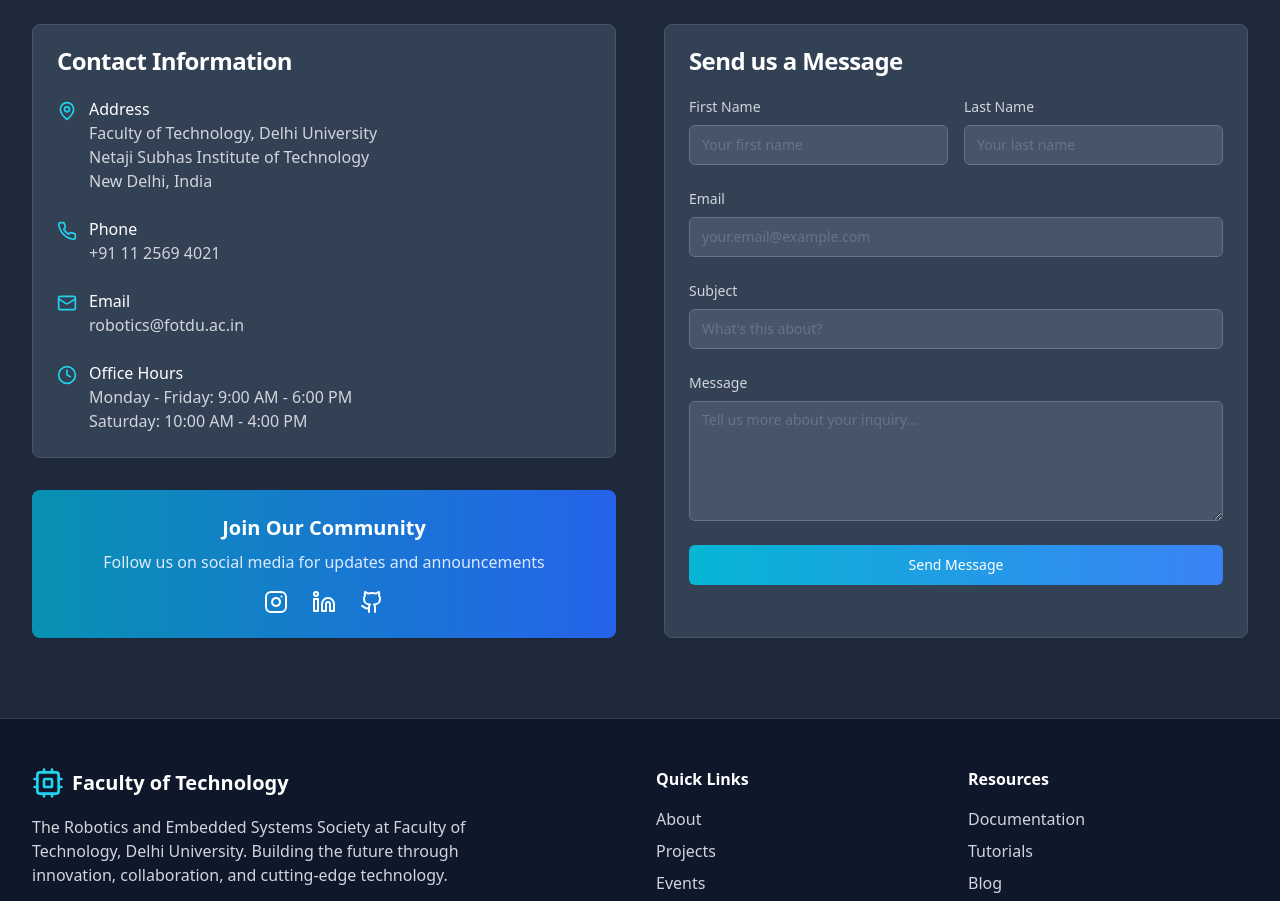
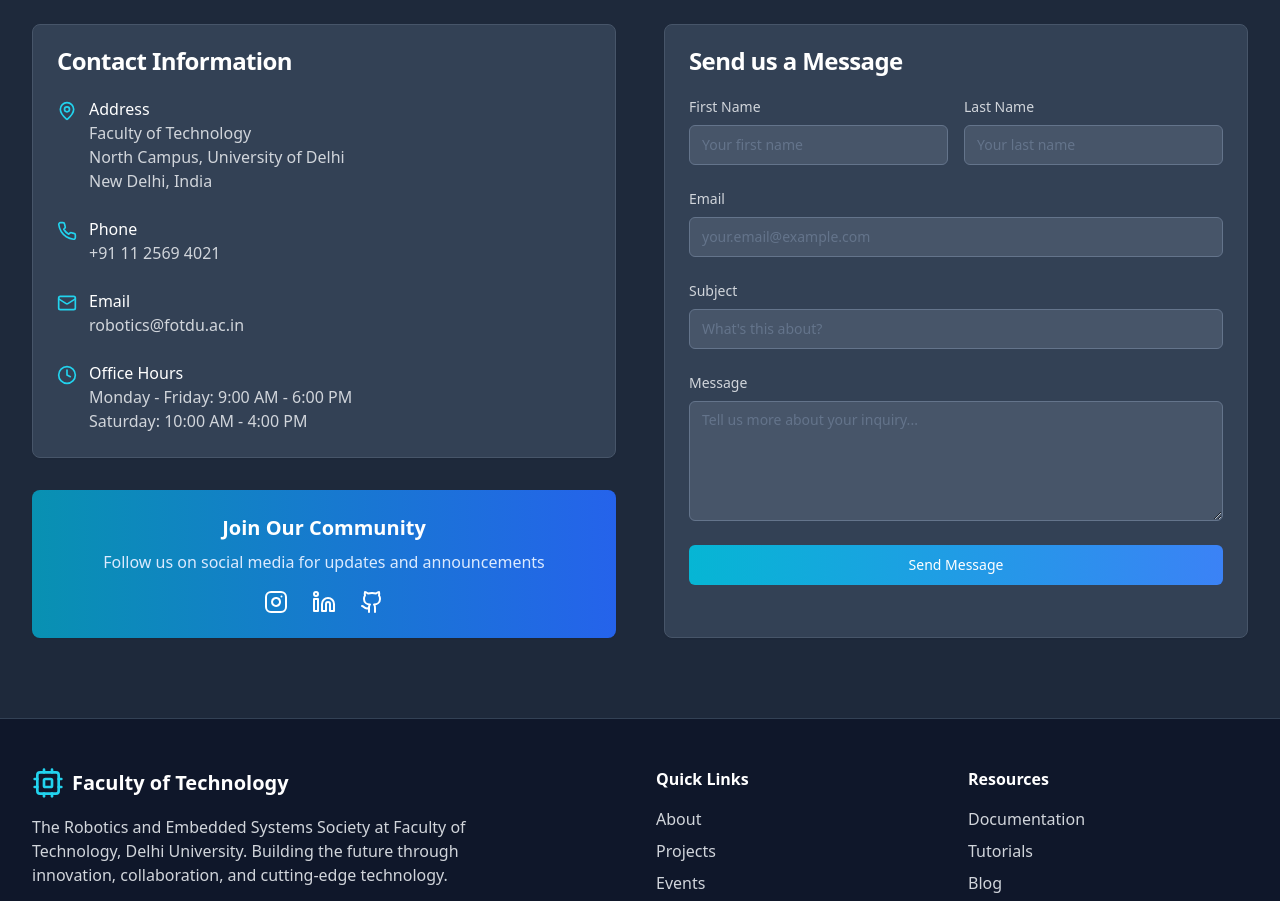
Before and after one commit to keonerf/embeddo, a React (Vite) app: page / in a window 1280 px wide. Shown: the part 4760-5661 px from the top of the page. Built offline with nearby package versions, Linux system fonts and the light colour scheme.

Commit message:
chore: Update address

```diff
--- a/src/components/Contact.tsx
+++ b/src/components/Contact.tsx
@@ -34,9 +34,9 @@ export const Contact = () => {
                   <div>
                     <h4 className="text-white font-medium">Address</h4>
                     <p className="text-gray-300">
-                      Faculty of Technology, Delhi University
+                      Faculty of Technology
                       <br />
-                      Netaji Subhas Institute of Technology
+                      North Campus, University of Delhi
                       <br />
                       New Delhi, India
                     </p>
```
